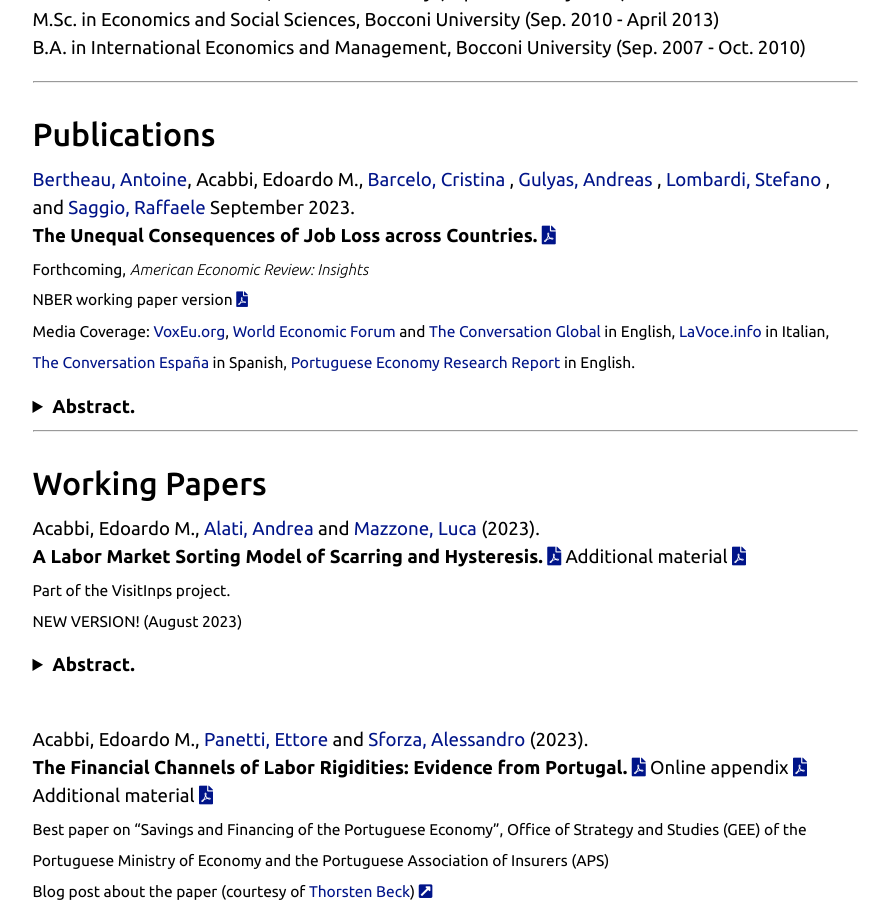
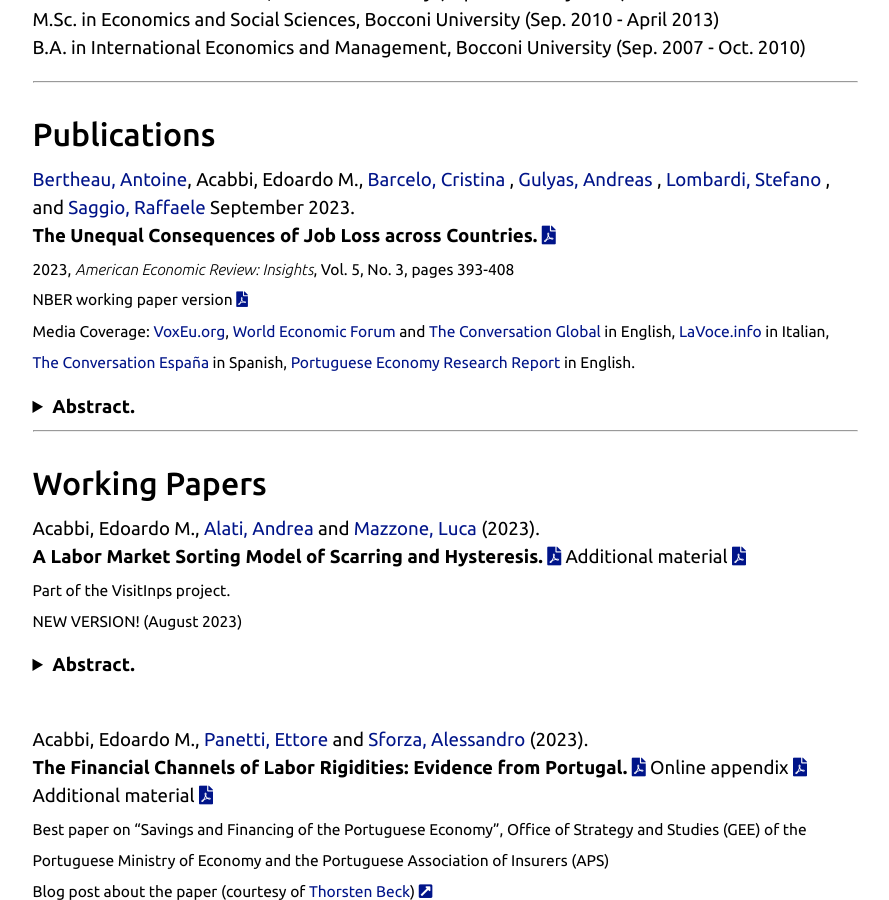
Before and after one commit to eacabbi/eacabbi.github.io, a Jekyll site: the page built from index.md, in a window 1280 px wide and 900 px high, scrolled down 873 px. Shown: the whole window, without its empty margins (195-1084 px from the left). Built offline with Jekyll 4.4.1, drawn with Linux system fonts in a browser that asks for light colours; some web fonts are replaced.

Commit message:
update paper and cv

```diff
--- a/index.md
+++ b/index.md
@@ -23,7 +23,7 @@ B.A. in International Economics and Management, Bocconi University (Sep. 2007 -
 <a href="https://www.antoinebertheau.com/"> Bertheau, Antoine</a>, Acabbi, Edoardo M., <a href="https://www.bde.es/investigador/en/menu/people/research_staff_a/Barcelo__Cristina.html"> Barcelo, Cristina </a>, <a href="https://sites.google.com/site/andreasgulyas/home"> Gulyas, Andreas </a>, <a href="https://stefano-lombardi.github.io/"> Lombardi, Stefano <a/>,  and <a href="https://sites.google.com/site/raffaelesaggio/"> Saggio, Raffaele </a> September 2023.
 <br>
 **The Unequal Consequences of Job Loss across Countries.** <a href="{{ site.url }}/docs/JobDisplacement_AcrossEurope.pdf" class="{{ site.pdf_icon }}" title="{{ site.pdf_title }}" id="icon"></a><br>
-<sub> Forthcoming, _American Economic Review: Insights_ </sub> <br>
+<sub> 2023, _American Economic Review: Insights_, Vol. 5, No. 3, pages 393-408 </sub> <br>
 <sub> NBER working paper version <a href="https://www.nber.org/papers/w29727" class="{{ site.pdf_icon }}" title="{{ site.pdf_title }}"  id="icon"></a> </sub><br>
 <sub> Media Coverage: <a href="https://voxeu.org/article/unequal-cost-job-loss-across-countries">VoxEu.org</a>, <a href="https://www.weforum.org/agenda/2022/03/the-unequal-cost-of-job-loss-across-countries/">World Economic Forum</a> and  <a href="https://theconversation.com/southern-european-workers-lose-more-than-their-jobs-when-they-are-laid-off-191002">The Conversation Global</a> in English, <a href="https://www.lavoce.info/archives/93689/limpatto-del-licenziamento-non-e-uguale-per-tutti/">LaVoce.info</a> in Italian, <a href="https://theconversation.com/los-trabajadores-del-sur-de-europa-pierden-mas-que-el-empleo-cuando-son-despedidos-175880">The Conversation España</a> in Spanish, <a href="https://research.pej.pt/2022/03/the-experience-of-losing-a-job-in-different-countries-in-europe/">Portuguese Economy Research Report</a> in English.</sub>
 
```
Also changed, not shown: 1 other file.
